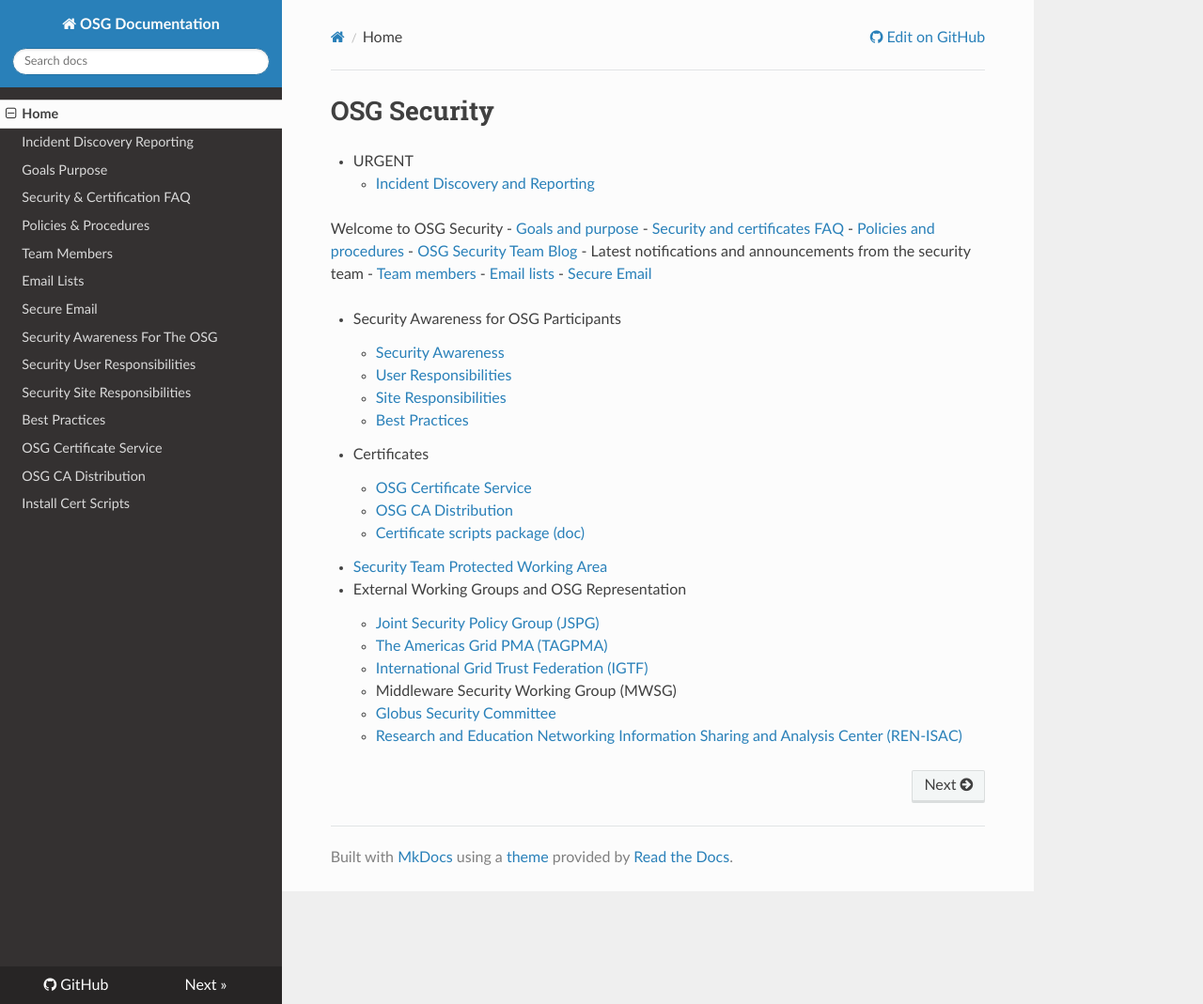
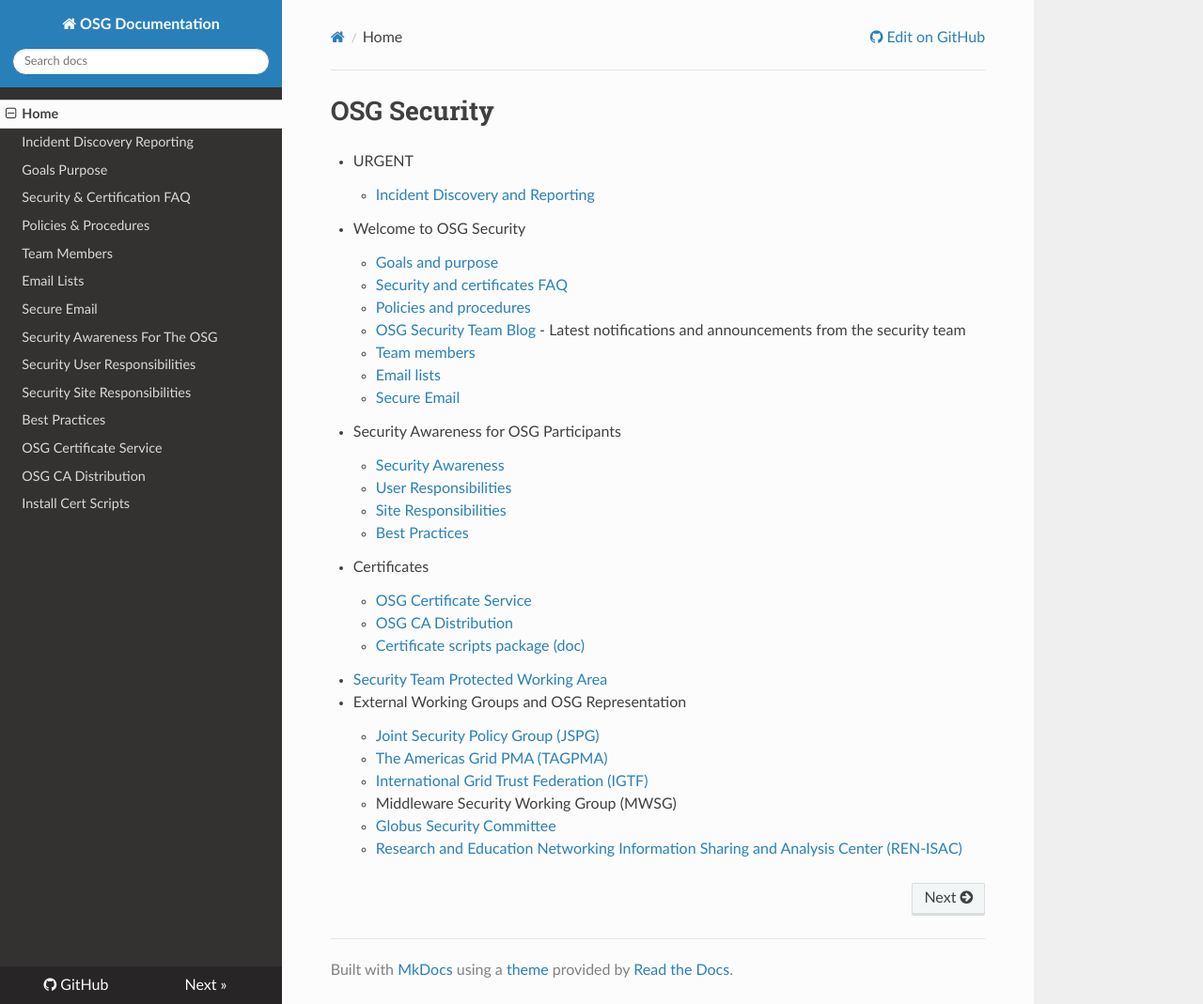
Before and after one commit to opensciencegrid/security, an MkDocs documentation site: the page built from docs/index.md, in a window 1280 px wide and 1069 px high. Shown: the whole window at 94% size. Built offline with MkDocs 1.6.1, drawn with Linux system fonts in a browser that asks for light colours; nearby versions of some CDN libraries; old or Windows-style settings are respelled for this version of MkDocs.

```diff
--- a/docs/index.md
+++ b/docs/index.md
@@ -3,7 +3,7 @@
 -   URGENT
     -   [Incident Discovery and Reporting](IncidentDiscoveryReporting)
 
-Welcome to OSG Security
+- Welcome to OSG Security
     -   [Goals and purpose](GoalsPurpose)
     -   [Security and certificates FAQ](OSGFAQ)
     -   [Policies and procedures](PoliciesProcedures)
```
